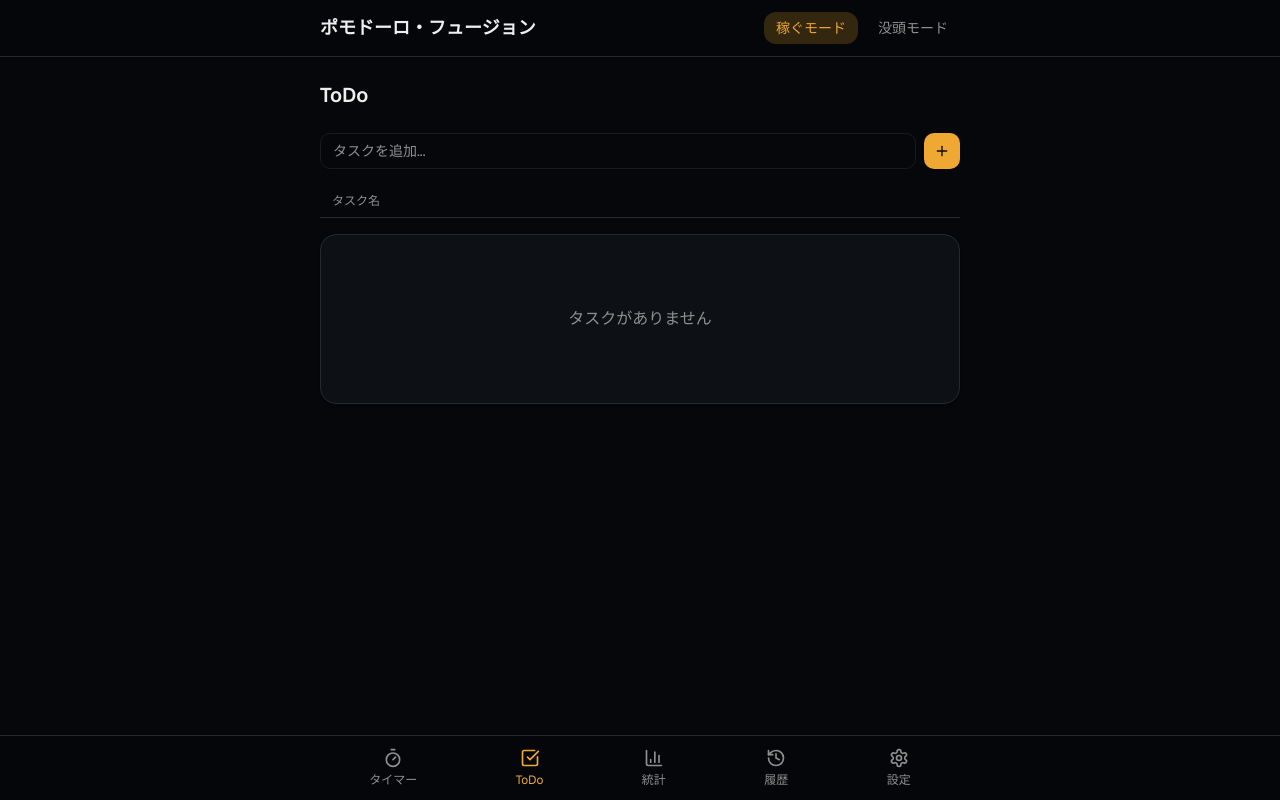
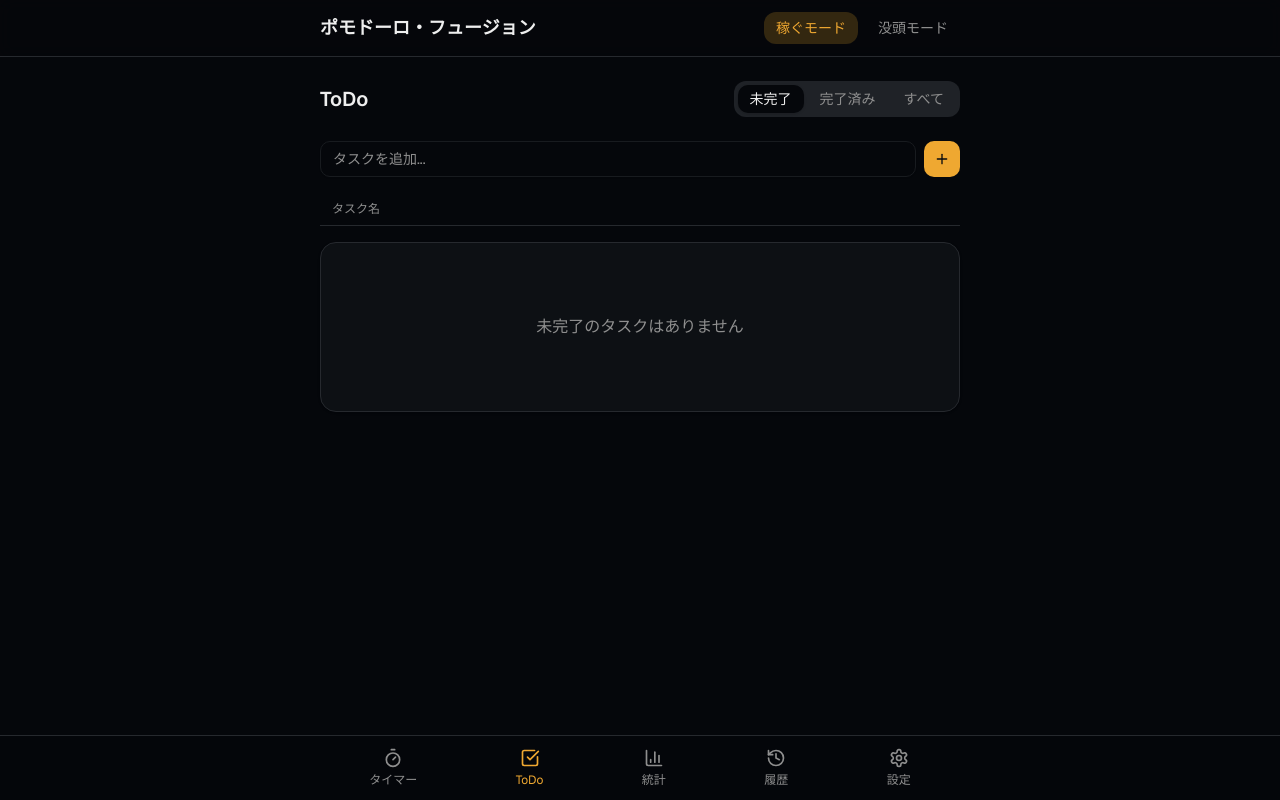
Before and after one commit to DoFer0910/Pomodoro-Fusion, a Next.js app: page / in a window 1280 px wide. Both pictures are taken after a click on the button "ToDo". Built offline with nearby package versions, Linux system fonts and the light colour scheme.

Commit message:
基本機能追加: ToDoリストのフィルタリング機能 (未完了/完了/すべて)

```diff
--- a/components/todo-view.tsx
+++ b/components/todo-view.tsx
@@ -22,6 +22,7 @@ interface TodoViewProps {
 
 export function TodoView({ todos, addTodo, toggleTodo, deleteTodo, error, t }: TodoViewProps) {
     const [newTodo, setNewTodo] = useState("")
+    const [filter, setFilter] = useState<"active" | "completed" | "all">("active")
 
     const handleAdd = () => {
         if (!newTodo.trim()) return
@@ -35,10 +36,45 @@ export function TodoView({ todos, addTodo, toggleTodo, deleteTodo, error, t }: T
         }
     }
 
+    const filteredTodos = todos.filter((todo) => {
+        if (filter === "active") return !todo.completed
+        if (filter === "completed") return todo.completed
+        return true
+    })
+
     return (
         <div className="py-6 space-y-6">
             <div className="flex items-center justify-between">
                 <h2 className="text-xl font-semibold text-foreground">{t.todo}</h2>
+                <div className="flex gap-1 bg-muted p-1 rounded-lg">
+                    <button
+                        onClick={() => setFilter("active")}
+                        className={cn(
+                            "px-3 py-1 text-sm rounded-md transition-all",
+                            filter === "active" ? "bg-background text-foreground shadow-sm" : "text-muted-foreground hover:text-foreground"
+                        )}
+                    >
+                        未完了
+                    </button>
+                    <button
+                        onClick={() => setFilter("completed")}
+                        className={cn(
+                            "px-3 py-1 text-sm rounded-md transition-all",
+                            filter === "completed" ? "bg-background text-foreground shadow-sm" : "text-muted-foreground hover:text-foreground"
+                        )}
+                    >
+                        完了済み
+                    </button>
+                    <button
+                        onClick={() => setFilter("all")}
+                        className={cn(
+                            "px-3 py-1 text-sm rounded-md transition-all",
+                            filter === "all" ? "bg-background text-foreground shadow-sm" : "text-muted-foreground hover:text-foreground"
+                        )}
+                    >
+                        すべて
+                    </button>
+                </div>
             </div>
 
             {error && (
@@ -74,14 +110,18 @@ export function TodoView({ todos, addTodo, toggleTodo, deleteTodo, error, t }: T
 
                 {/* Todo List */}
                 <div className="space-y-1">
-                    {todos.length === 0 ? (
+                    {filteredTodos.length === 0 ? (
                         <Card className="bg-card border-border">
                             <CardContent className="py-12 text-center">
-                                <p className="text-muted-foreground">{t.noTasks}</p>
+                                <p className="text-muted-foreground">
+                                    {filter === "active" && "未完了のタスクはありません"}
+                                    {filter === "completed" && "完了済みのタスクはありません"}
+                                    {filter === "all" && t.noTasks}
+                                </p>
                             </CardContent>
                         </Card>
                     ) : (
-                        todos.map((todo) => (
+                        filteredTodos.map((todo) => (
                             <div
                                 key={todo.id}
                                 className={cn(
```
